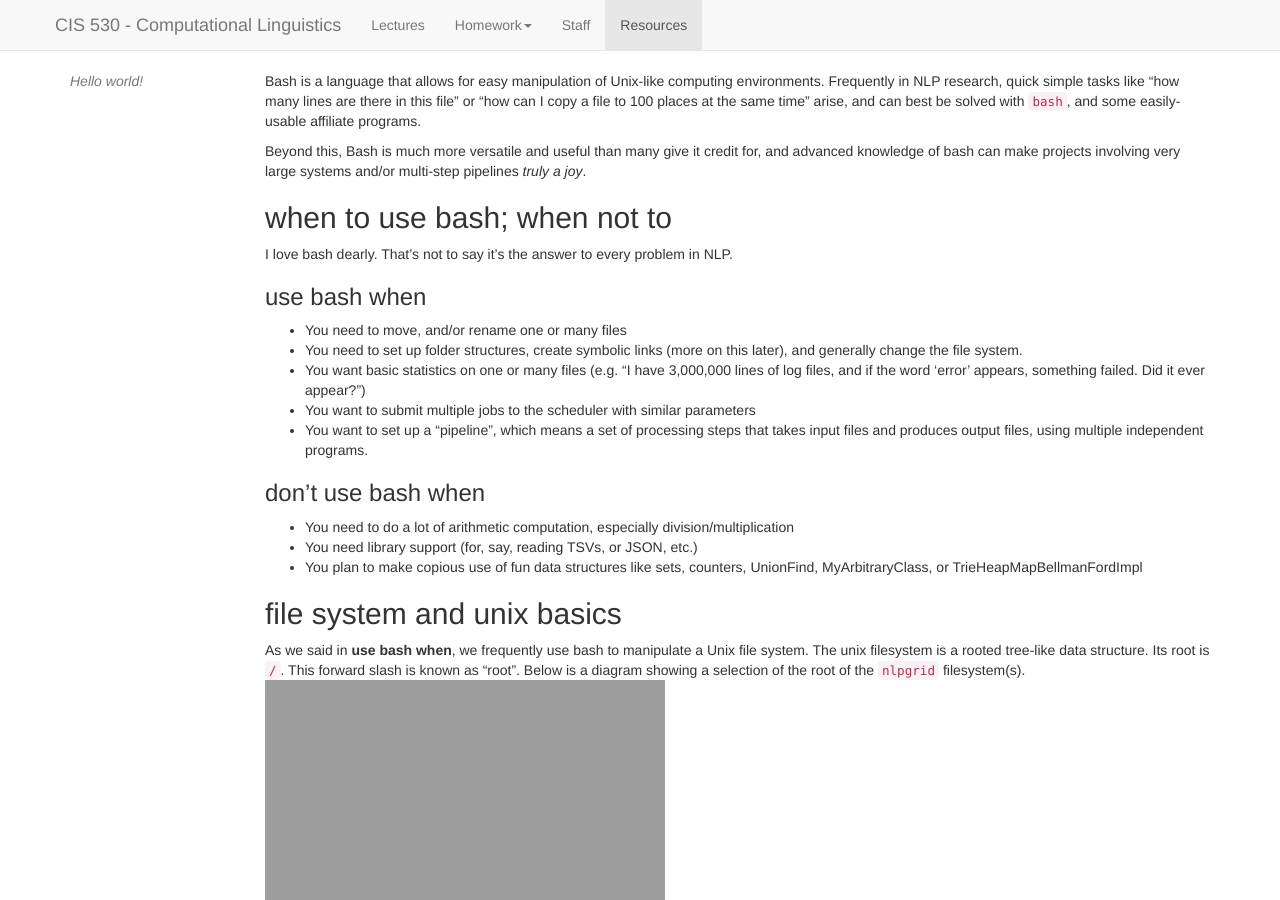
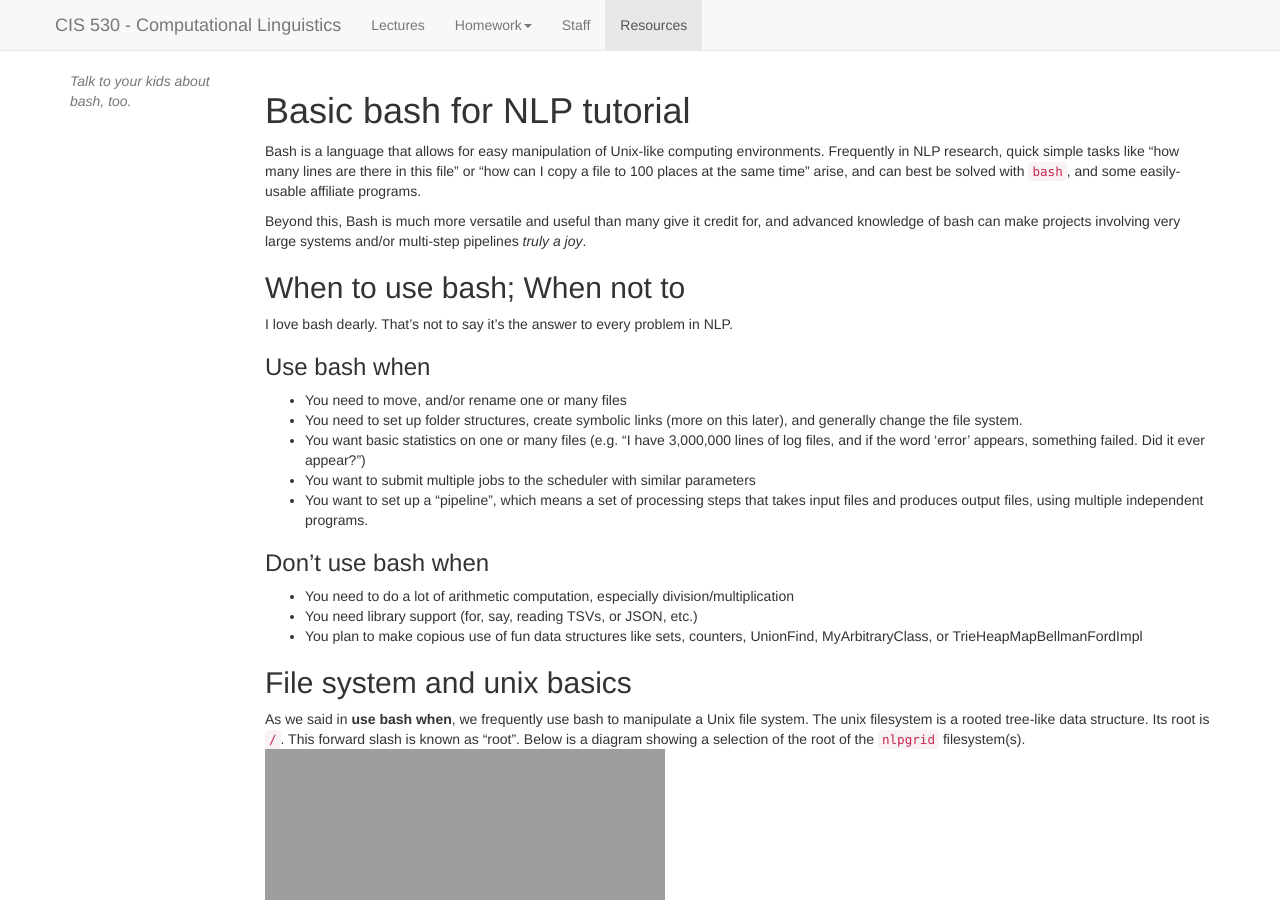
Before and after one commit to computational-linguistics-class/computational-linguistics-class.github.io, a Jekyll site: the page built from tutorials/2017-03-06-bash-for-nlp-tutorial-basic.md, in a window 1280 px wide and 900 px high. Built offline with Jekyll 4.4.1, drawn with Linux system fonts in a browser that asks for light colours; nearby versions of some CDN libraries; a script that is not in the unit is left out; some of the changed text lies outside the part shown.

Commit message:
Fixed links, typos, added titles to tutorial

```diff
--- a/_layouts/default.html
+++ b/_layouts/default.html
@@ -64,7 +64,7 @@
             <li id="homework">
               <a class="dropdown-toggle" data-toggle="dropdown" href="#">Homework<span class="caret"></span></a>
               <ol class="dropdown-menu">
-                <li><a href="assignment1.html">Homework 1</a></li>
+                <li><a href="{{ site.baseurl }}/assignment1.html">Homework 1</a></li>
                 <!-- li><a href="assignment1.html" class="not-active">Text Classification</a></li --!>
               </ol>
 
--- a/tutorials/2017-03-06-bash-for-nlp-tutorial-basic.md
+++ b/tutorials/2017-03-06-bash-for-nlp-tutorial-basic.md
@@ -1,37 +1,39 @@
 ---
 layout: default
 img: python.jpg
-img_link: http://xkcd.com/353/
-caption: Hello world!
+img_link: https://imgs.xkcd.com/comics/cautionary.png
+caption: Talk to your kids about bash, too.
 title: John's Bash for NLP tutorial, basics
 active_tab: resources
 release_date: 2018-01-10
 ---
 
+Basic bash for NLP tutorial
+===============================
 
 Bash is a language that allows for easy manipulation of Unix-like computing environments.
 Frequently in NLP research, quick simple tasks like "how many lines are there in this file" or "how can I copy a file to 100 places at the same time" arise, and can best be solved with `bash`, and some easily-usable affiliate programs.
 
 Beyond this, Bash is much more versatile and useful than many give it credit for, and advanced knowledge of bash can make projects involving very large systems and/or multi-step pipelines *truly a joy*.
 
-## when to use bash; when not to
+## When to use bash; When not to
 
 I love bash dearly.
 That's not to say it's the answer to every problem in NLP.
 
-### use bash when
+### Use bash when
  - You need to move, and/or rename one or many files
  - You need to set up folder structures, create symbolic links (more on this later), and generally change the file system.
  - You want basic statistics on one or many files (e.g. "I have 3,000,000 lines of log files, and if the word 'error' appears, something failed. Did it ever appear?")
  - You want to submit multiple jobs to the scheduler with similar parameters
  - You want to set up a "pipeline", which means a set of processing steps that takes input files and produces output files, using multiple independent programs.
 
-### don't use bash when
+### Don't use bash when
  - You need to do a lot of arithmetic computation, especially division/multiplication
  - You need library support (for, say, reading TSVs, or JSON, etc.)
  - You plan to make copious use of fun data structures like sets, counters,  UnionFind, MyArbitraryClass, or TrieHeapMapBellmanFordImpl
 
-## file system and unix basics
+## File system and unix basics
 
 As we said in **use bash when**, we frequently use bash to manipulate a Unix file system.
 The unix filesystem is a rooted tree-like data structure. Its root is `/`. This forward slash is known as "root". Below is a diagram showing a selection of the root of the `nlpgrid` filesystem(s).
@@ -116,10 +118,10 @@ If `loc5` is a file (or didn't exist previously), each file will be copied seque
 
 If you don't want to keep the old file locations, use the `mv` (move) command instead of `cp`.
 
-## reading, editing, analyzing files
+## Reading, editing, analyzing files
 Moving files is great, but actually working with files *contents* is great too.
 
-###  an *optional* aside : vim
+###  An *optional* aside : vim
 
 To integrate file editing into your bash workflow, I highly suggest putting in the time to learn `vim`, the world's best text editor.
 There's a bit of a learning curve, but many things are googleable, and I'll start you off with two things:
@@ -146,7 +148,7 @@ There's a bit of a learning curve, but many things are googleable, and I'll star
         set grepprg=grep\ -nH\ $*
 
 
-## printing and streams
+## Printing and streams
 
 To pring a file's contents, run the `cat` command. (This stands for "concatentate". If you run `cat` on multiple files, it prints them all out, one after the other.)
 
@@ -174,7 +176,7 @@ redirects the `stdout` stream to the file specified after it.
 
         cat file1 file2 file3 | tee fileall
 
-## searching and analysis
+## Searching and analysis
 
 To search for a string `string` within files `file1`, `file2`, `file3`, use the program `grep` as follows:
 
@@ -206,7 +208,7 @@ Similarly, you can run both `wc` and `grep` on output piped from some other proc
  - `grep -r pattern dir` will recursively grep through a given directory `dir`.
  - `wc -w` will just give the word count, similarly `wc -l` will just give the line count.
 
-## shortcuts and efficiency
+## Shortcuts and efficiency
 
 Working with files in bash can be much faster than using a GUI.
 These shortcuts will help you get up to speed.
@@ -275,7 +277,7 @@ Note that you'll have to get a feel for what a "word" means to bash. For example
  - `!$` runs the last word of the previous command.
 
 
-## epilogue: compression
+## Epilogue: compression
 
 If you find files with the extension `.tgz` `.tar.bz2`, `.tar.gz`, never fear. These are your friends in the unix environment.
 
```
Also changed, not shown: assignment1.md (+4 -4 lines), tutorials/2017-03-07-bash-for-nlp-tutorial-topics.md (+7 -5 lines).
